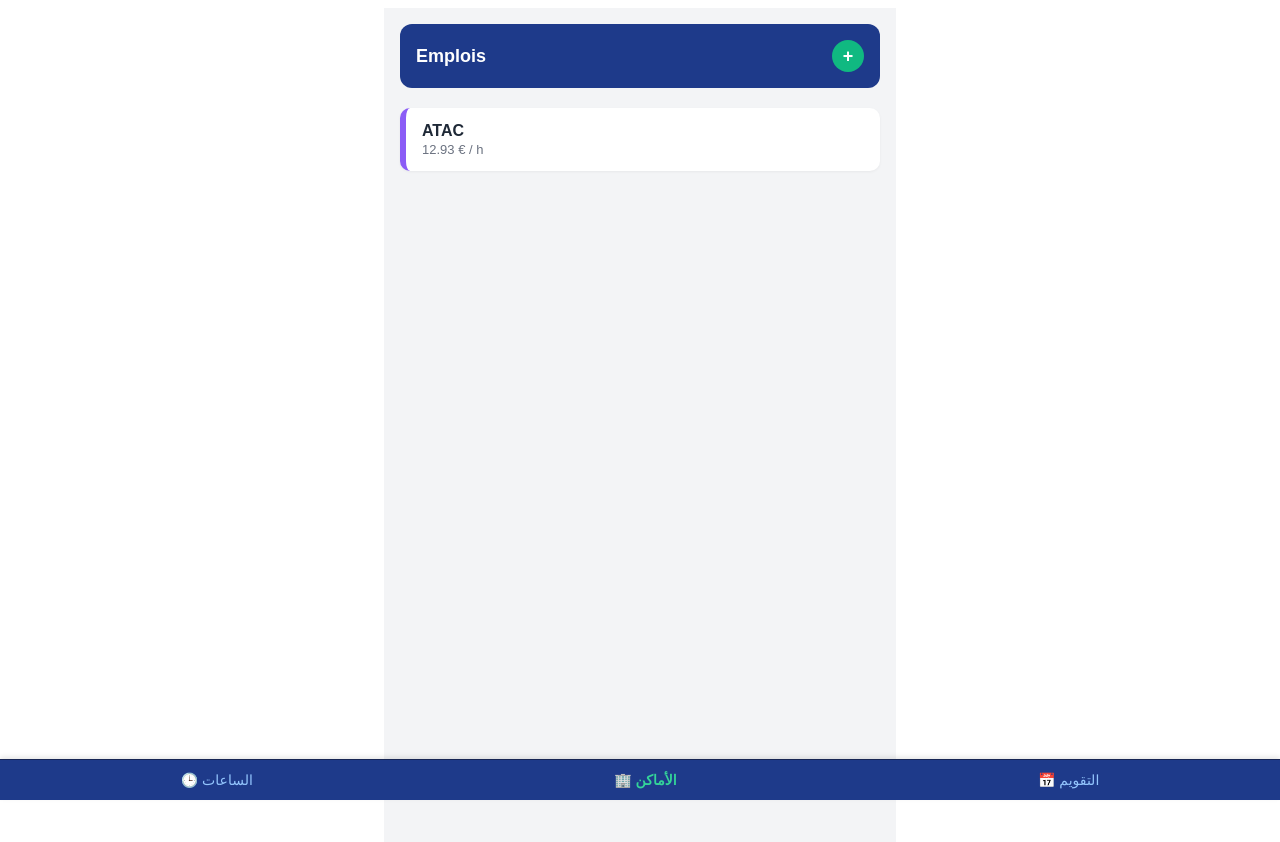
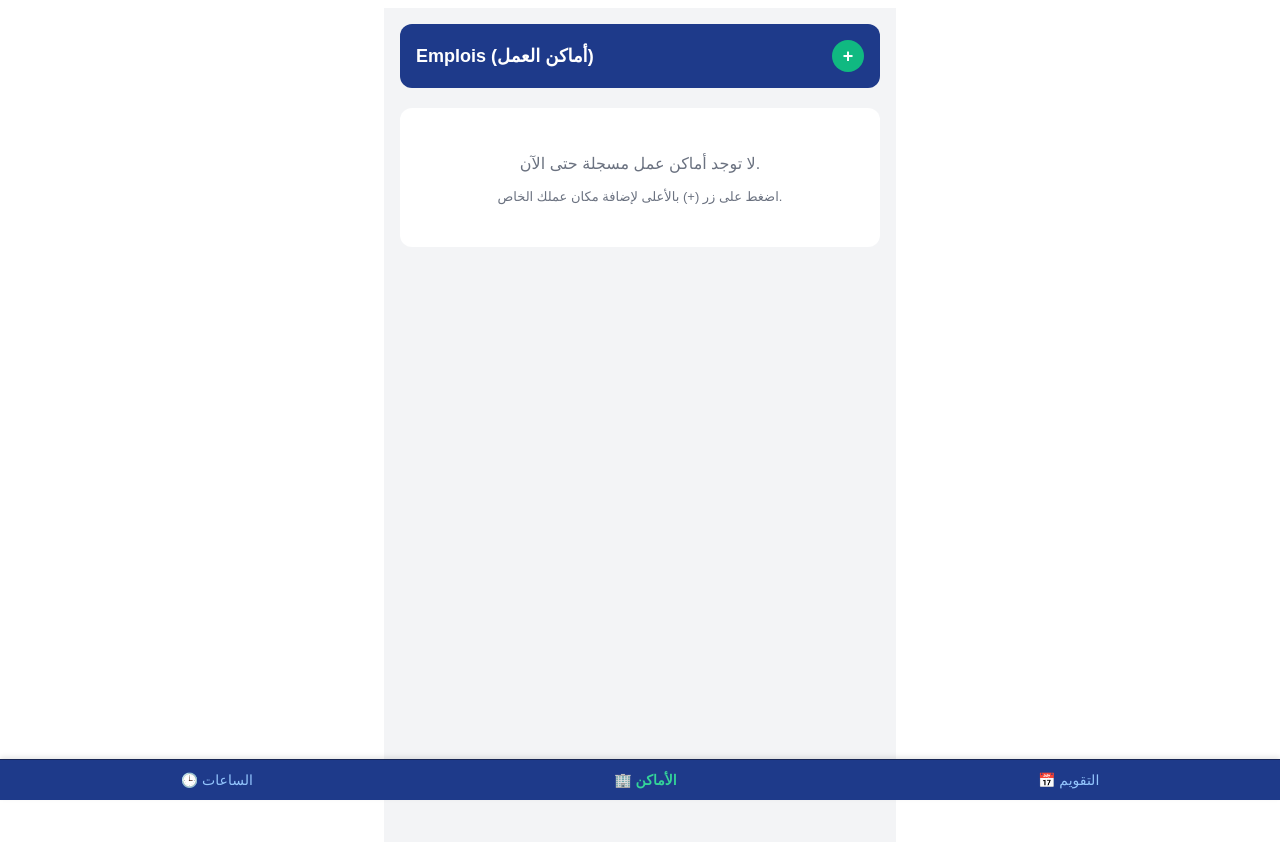
Before and after one commit to NminaN85/Monshift, a Next.js app: page /jobs in a window 1280 px wide. Shown: the top 842 px of the page. Built offline with nearby package versions, Linux system fonts and the light colour scheme.

Commit message:
Update job rate and color, improve job handling

```diff
--- a/src/app/jobs/page.tsx
+++ b/src/app/jobs/page.tsx
@@ -19,25 +19,24 @@
   const [showModal, setShowModal] = useState(false);
   const [step, setStep] = useState(1);
   const [name, setName] = useState("");
-  const [rate, setRate] = useState("12.93");
-  const [color, setColor] = useState("#8b5cf6");
+  const [rate, setRate] = useState("12.00");
+  const [color, setColor] = useState("#3b82f6");
 
   useEffect(() => {
     const saved = localStorage.getItem("monshift_jobs");
     if (saved) {
       setJobs(JSON.parse(saved));
     } else {
-      // وظيفة افتراضية مطابقة للصورة
-      const defaultJobs = [{ id: "1", name: "ATAC", rate: 12.93, color: "#8b5cf6" }];
-      setJobs(defaultJobs);
-      localStorage.setItem("monshift_jobs", JSON.stringify(defaultJobs));
+      // تبدأ القائمة فارغة تماماً بدون أي أمثلة افتراضية
+      setJobs([]);
     }
   }, []);
 
   const saveJob = () => {
+    if (!name.trim()) return;
     const newJob: Job = {
       id: Date.now().toString(),
-      name: name || "وظيفة جديدة",
+      name: name.trim(),
       rate: parseFloat(rate) || 0,
       color,
     };
@@ -47,29 +46,43 @@
     setShowModal(false);
     setStep(1);
     setName("");
-    setRate("12.93");
+    setRate("12.00");
+  };
+
+  const deleteJob = (id: string) => {
+    const updated = jobs.filter(j => j.id !== id);
+    setJobs(updated);
+    localStorage.setItem("monshift_jobs", JSON.stringify(updated));
   };
 
   return (
     <main style={{ maxWidth: "480px", margin: "0 auto", padding: "16px", fontFamily: "sans-serif", paddingBottom: "90px", background: "#f3f4f6", minHeight: "100vh" }}>
       <header style={{ background: "#1e3a8a", color: "white", padding: "16px", borderRadius: "12px", display: "flex", justifyContent: "space-between", alignItems: "center", marginBottom: "20px" }}>
-        <h1 style={{ fontSize: "18px", margin: 0 }}>Emplois</h1>
+        <h1 style={{ fontSize: "18px", margin: 0 }}>Emplois (أماكن العمل)</h1>
         <button onClick={() => setShowModal(true)} style={{ background: "#10b981", color: "white", border: "none", width: "32px", height: "32px", borderRadius: "50%", fontSize: "18px", fontWeight: "bold", cursor: "pointer" }}>+</button>
       </header>
 
       {/* قائمة الأماكن */}
+      {jobs.length === 0 ? (
+        <div style={{ background: "white", padding: "30px", borderRadius: "12px", textAlign: "center", color: "#6b7280" }}>
+          <p>لا توجد أماكن عمل مسجلة حتى الآن.</p>
+          <p style={{ fontSize: "13px", marginTop: "8px" }}>اضغط على زر (+) بالأعلى لإضافة مكان عملك الخاص.</p>
+        </div>
+      ) : (
         <div style={{ display: "flex", flexDirection: "column", gap: "12px" }}>
           {jobs.map((job) => (
-          <div key={job.id} style={{ background: "white", padding: "14px 16px", borderRadius: "10px", display: "flex", alignItems: "center", boxShadow: "0 1px 3px rgba(0,0,0,0.05)", borderLeft: `6px solid ${job.color}` }}>
+            <div key={job.id} style={{ background: "white", padding: "14px 16px", borderRadius: "10px", display: "flex", justifyContent: "space-between", alignItems: "center", boxShadow: "0 1px 3px rgba(0,0,0,0.05)", borderLeft: `6px solid ${job.color}` }}>
               <div>
                 <div style={{ fontSize: "16px", fontWeight: "bold", color: "#1f2937" }}>{job.name}</div>
                 <div style={{ fontSize: "13px", color: "#6b7280", marginTop: "2px" }}>{job.rate} € / h</div>
               </div>
+              <button onClick={() => deleteJob(job.id)} style={{ background: "transparent", border: "none", color: "#ef4444", fontSize: "13px", cursor: "pointer" }}>حذف</button>
             </div>
           ))}
         </div>
+      )}
 
-      {/* نافذة إضافة مكان جديد (Modal) مطابقة للصور */}
+      {/* نافذة إضافة مكان جديد (Modal) مطابقة لخطوات التصميم */}
       {showModal && (
         <div style={{ position: "fixed", inset: 0, background: "rgba(0,0,0,0.5)", display: "flex", alignItems: "flex-end", justifyContent: "center", zIndex: 100 }}>
           <div style={{ background: "white", width: "100%", maxWidth: "480px", borderTopLeftRadius: "20px", borderTopRightRadius: "20px", padding: "20px", boxSizing: "border-box" }}>
@@ -88,12 +101,12 @@
                 <p style={{ fontSize: "12px", color: "#6b7280", marginBottom: "15px" }}>Donnez un nom à cet emploi.</p>
                 <input
                   type="text"
-                  placeholder="nom d'emploi..."
+                  placeholder="اسم مكان العمل..."
                   value={name}
                   onChange={(e) => setName(e.target.value)}
                   style={{ width: "100%", padding: "12px", borderRadius: "10px", border: "1px solid #d1d5db", fontSize: "16px", boxSizing: "border-box", marginBottom: "20px" }}
                 />
-                <button onClick={() => setStep(2)} style={{ width: "100%", padding: "14px", background: "#1e3a8a", color: "white", border: "none", borderRadius: "10px", fontWeight: "bold", fontSize: "15px" }}>Suivant</button>
+                <button onClick={() => { if(name.trim()) setStep(2); }} style={{ width: "100%", padding: "14px", background: "#1e3a8a", color: "white", border: "none", borderRadius: "10px", fontWeight: "bold", fontSize: "15px", opacity: name.trim() ? 1 : 0.5 }}>Suivant</button>
               </div>
             )}
 
```
Lines whose indentation alone changed are shown as unchanged.
